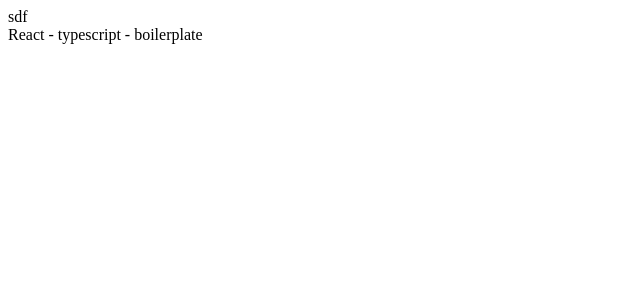
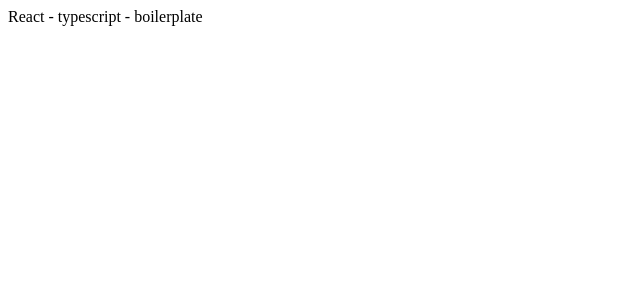
Before and after one commit to bipsBro/react-typescript-boilerplate, a React (Create React App) app: page / in a window 1280 px wide. Shown: the top 300 px of the page, without its empty margins (0-640 px from the left). Built offline with nearby package versions, Linux system fonts and the light colour scheme.

Commit message:
config eslint and prettier

```diff
--- a/src/App.tsx
+++ b/src/App.tsx
@@ -3,11 +3,7 @@
 let x;
 
 const App: React.FC = () => {
-  return (
-    <div>
-      <div>sdf</div>React - typescript - boilerplate
-    </div>
-  );
+  return <div>React - typescript - boilerplate</div>;
 };
 
 export default App;
```
